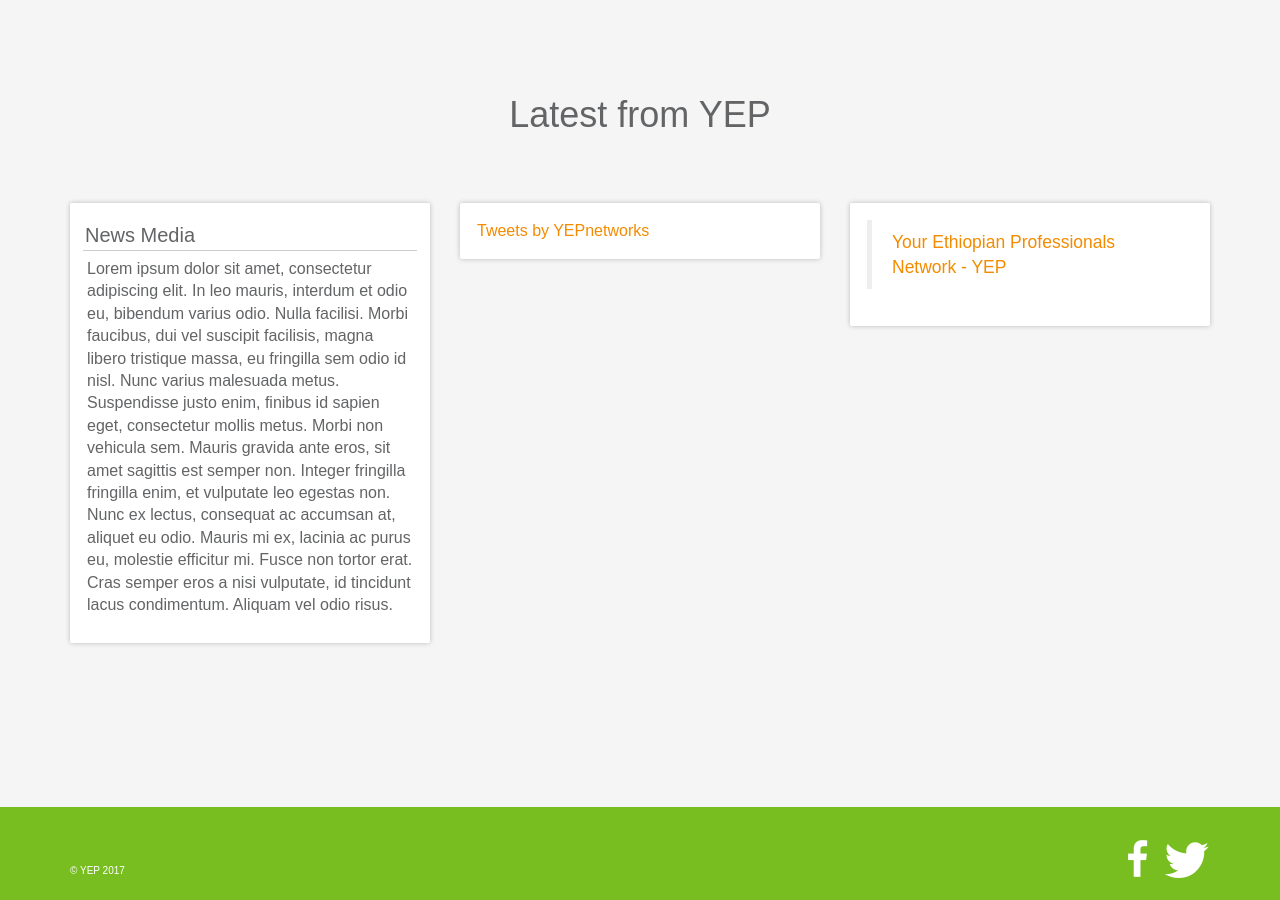
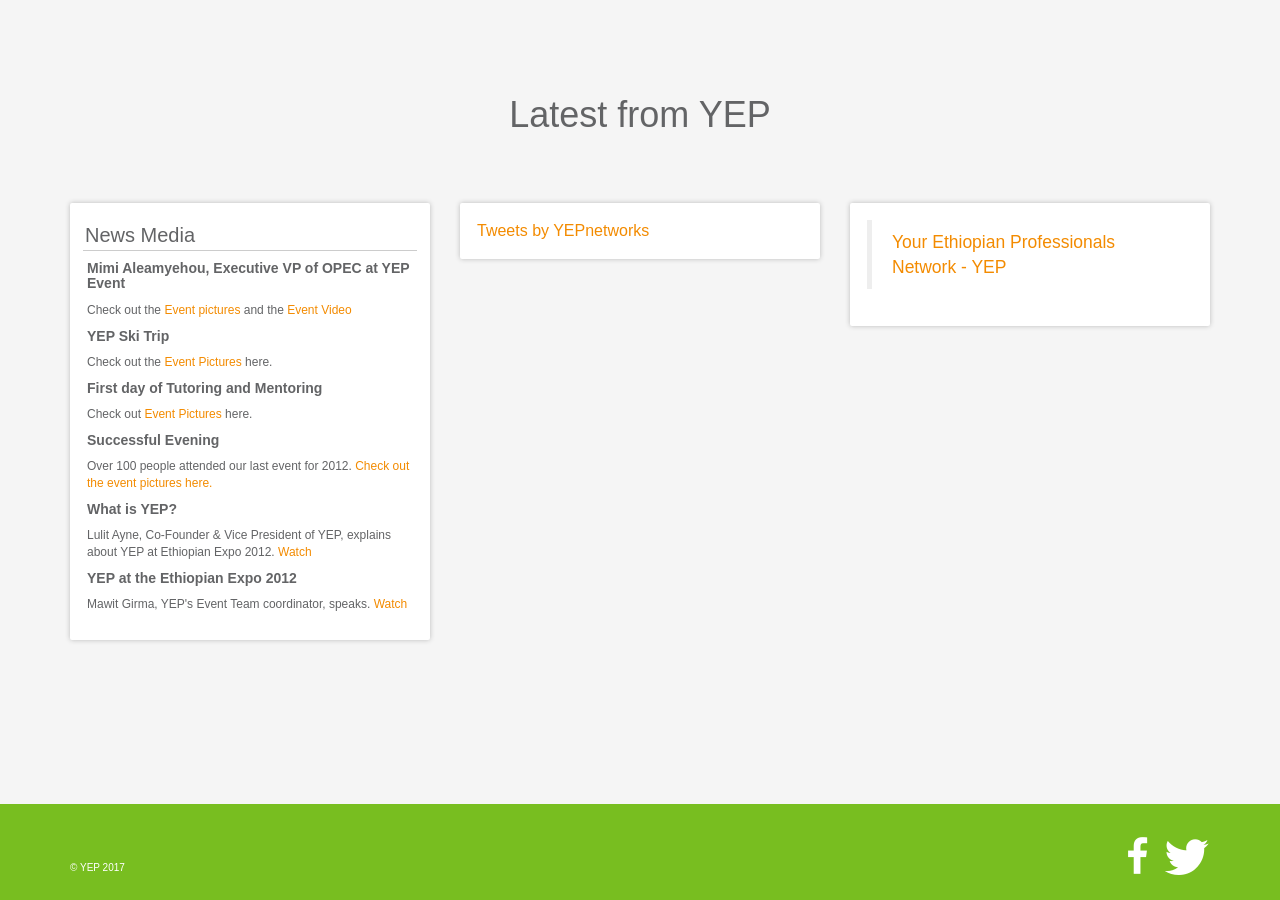
Before and after one commit to YEPNetwork/yepnetwork.github.io, a Jekyll site: the page built from index.html, in a window 1280 px wide and 900 px high, scrolled down 1249 px. Built offline with Jekyll 4.4.1, drawn with Linux system fonts in a browser that asks for light colours; nearby versions of some CDN libraries; some web fonts are replaced; comment, search, counter and statistics services are not loaded.

Commit message:
Added news items to front page.

```diff
--- a/index.html
+++ b/index.html
@@ -31,20 +31,13 @@ body_class: front
         <div class="col-lg-4 col-md-4 col-sm-4">
           <div class="card-item panel">
             <h3>News Media</h3>
-            <p>
-            Lorem ipsum dolor sit amet, consectetur adipiscing elit. In leo
-            mauris, interdum et odio eu, bibendum varius odio. Nulla
-            facilisi. Morbi faucibus, dui vel suscipit facilisis, magna
-            libero tristique massa, eu fringilla sem odio id nisl. Nunc
-            varius malesuada metus. Suspendisse justo enim, finibus id sapien
-            eget, consectetur mollis metus. Morbi non vehicula sem. Mauris
-            gravida ante eros, sit amet sagittis est semper non. Integer
-            fringilla fringilla enim, et vulputate leo egestas non. Nunc ex
-            lectus, consequat ac accumsan at, aliquet eu odio. Mauris mi ex,
-            lacinia ac purus eu, molestie efficitur mi. Fusce non tortor
-            erat. Cras semper eros a nisi vulputate, id tincidunt lacus
-            condimentum. Aliquam vel odio risus.
-            </p>
+              {% assign items = site.data.news %}
+              {% for item in items %}
+                <div class="">
+                  <h5 style="font-weight:bold">{{ item.title }}</h5>
+                  <p style="font-size:12px">{{ item.desc }}</p>
+                </div>
+              {% endfor %}
           </div>
         </div>
 
```
